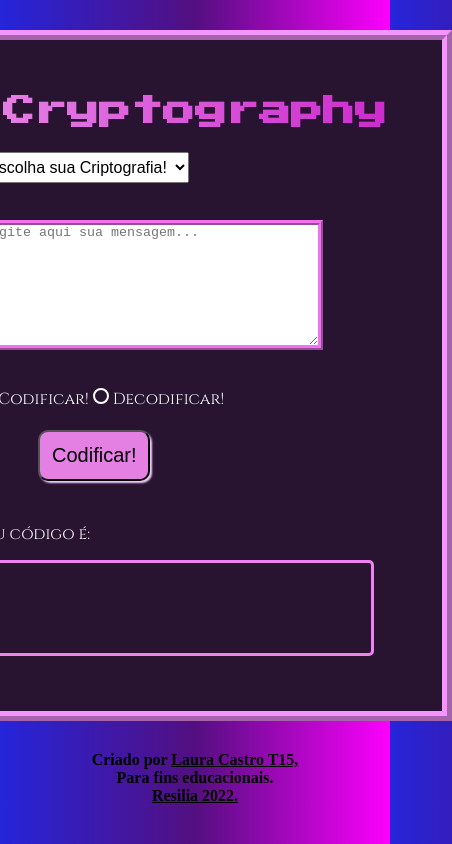
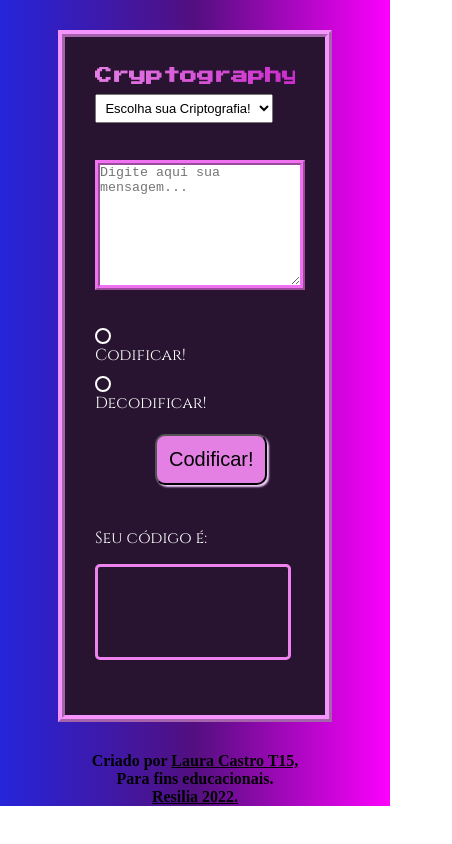
Before and after one commit to Lauracastro27/CodigoDeCesar-Base64, a plain HTML site: page Index.html in a window 390 px wide. Shown: the whole page, 452 px wide, since content can reach past the window. Drawn offline with Linux system fonts and the light colour scheme.

Commit message:
Responsividade

```diff
--- a/Estilo.css
+++ b/Estilo.css
@@ -94,3 +94,38 @@ footer{
 footer, a{
     color: black;
 }
+@media (max-width: 400px) {
+    body{
+        background-repeat: no-repeat;
+    }
+    main{
+        justify-content: center;
+        align-items: center;
+        max-width: 200px;
+        max-height: auto;
+        background-color: rgb(40, 20, 48);
+        font-family:'Cinzel', serifa;
+        border: 7px ridge rgb(246, 148, 255);
+        color: white;
+     }
+     h1{
+         margin: 0;
+         margin-bottom: 10px;
+         font-size: 17px;
+     }
+    #code{
+        font-size: 13px;
+        padding: 5px;
+    }
+    #msg{
+        width: 200px;
+    }
+    .radio{
+       display: flex;
+       flex-direction: column;
+}
+#exibeMensagem{
+    width: 100px;
+   height: 100%;
+}
+}
```
